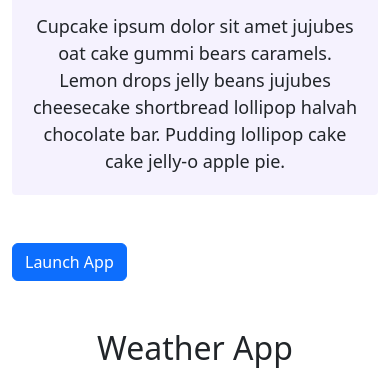
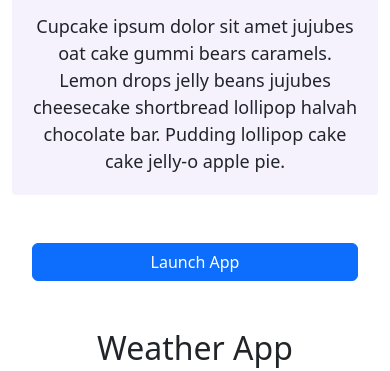
Before and after one commit to deblynt13/SheCodes-Resp.-Week3-HW, a plain HTML site: page index.html in a window 390 px wide. Shown: the part 473-844 px from the top of the page. Drawn offline with nearby package versions, Linux system fonts and the light colour scheme.

Commit message:
Update style.css

```diff
--- a/style.css
+++ b/style.css
@@ -106,7 +106,7 @@ p {
   p {
     text-align: center;
   }
-  .btn btn-primary {
+  .btn-primary {
     display: block;
     text-align: center;
     margin: 0 20px;
```
